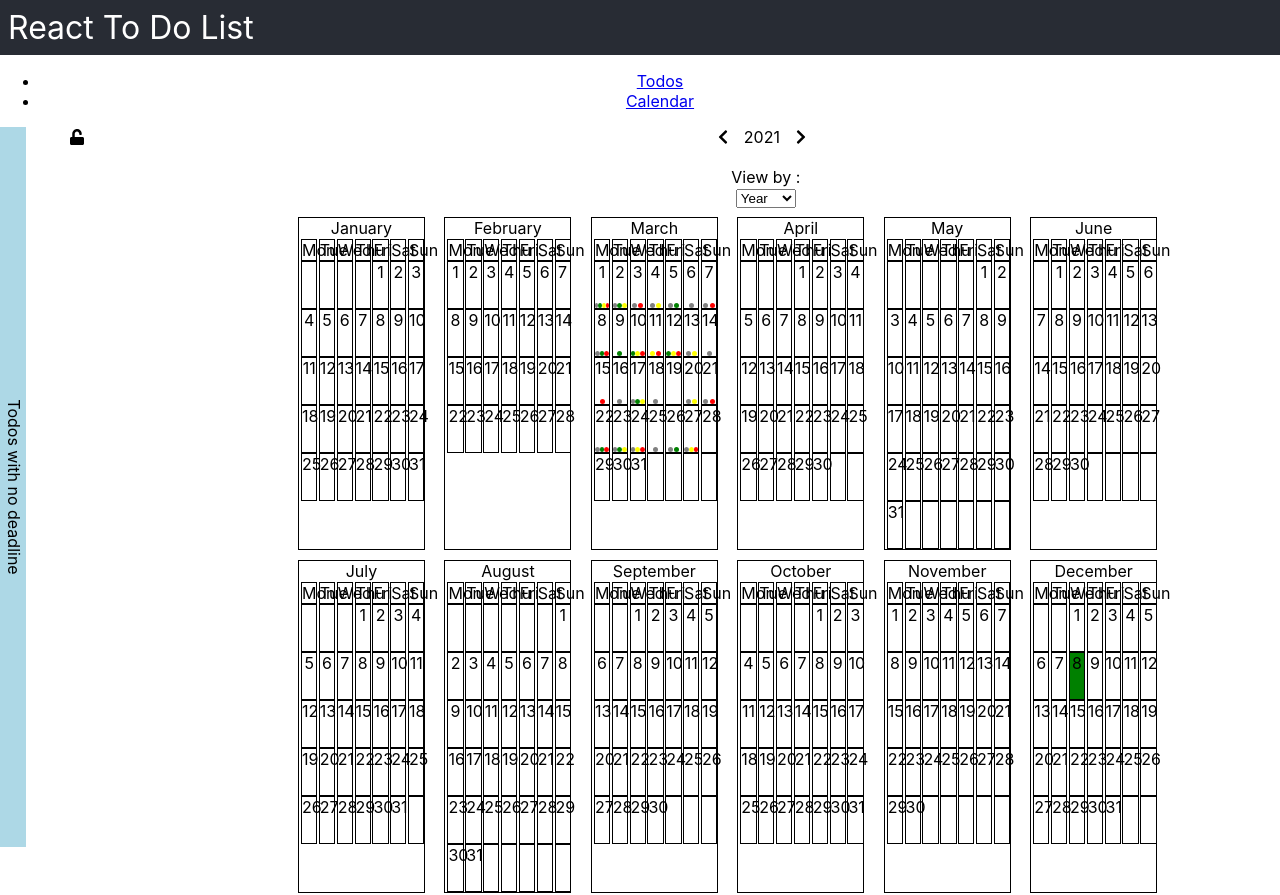
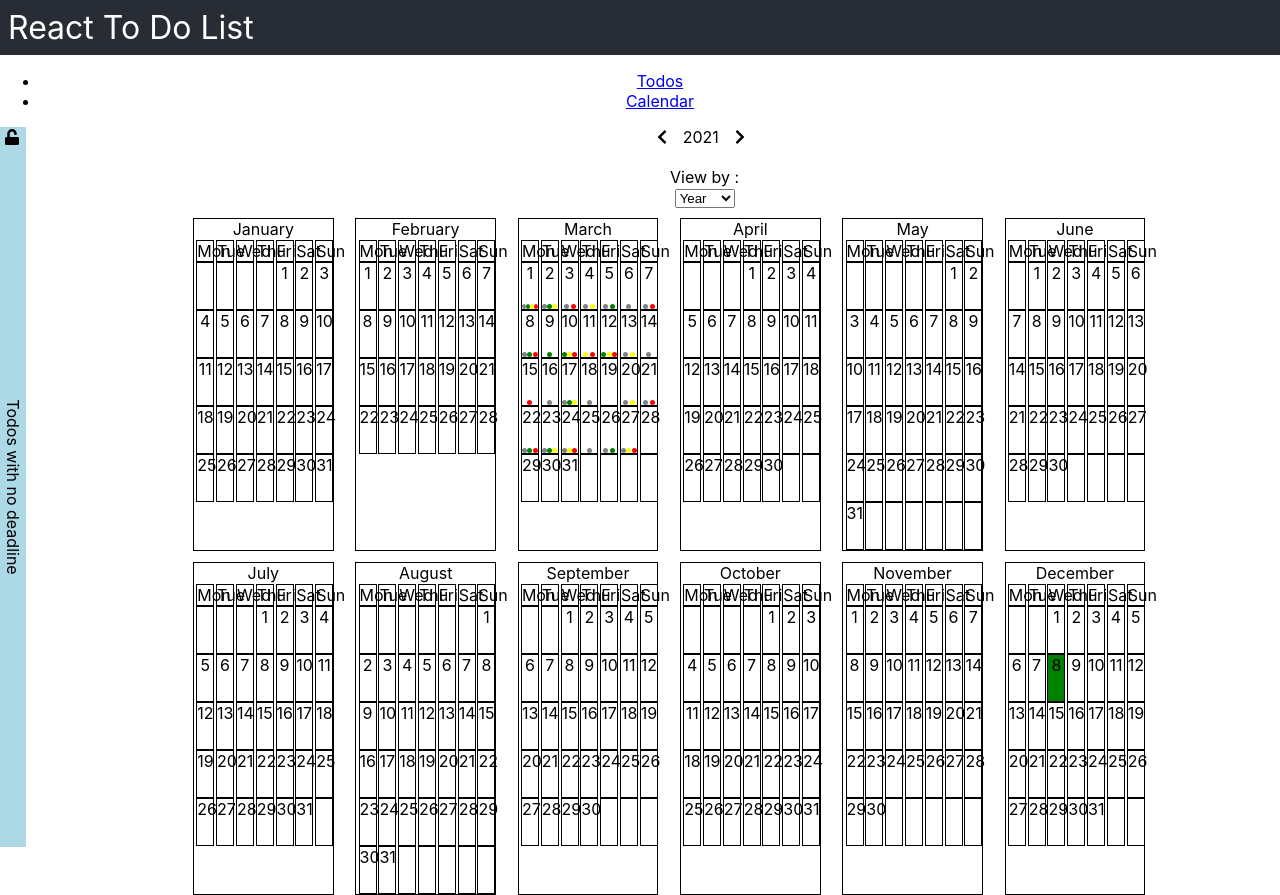
Before and after one commit to Skyrlon/react-todo-list, a React (Create React App) app: page /calendar in a window 1280 px wide. Built offline with nearby package versions, Linux system fonts and the light colour scheme.

Commit message:
Fix sidebar elements not taking full length

```diff
--- a/src/components/TodosNoDeadlineSidebar.jsx
+++ b/src/components/TodosNoDeadlineSidebar.jsx
@@ -2,22 +2,24 @@ import styled from "styled-components";
 import { useState } from "react";
 import { FontAwesomeIcon } from "@fortawesome/react-fontawesome";
 import { faLock, faUnlock } from "@fortawesome/free-solid-svg-icons";
-import { List, ListItem } from "@mui/material";
+import { List, ListItem, ListItemText } from "@mui/material";
 
 const StyledTodosNoDeadlineSidebar = styled.div`
   grid-area: sidebar;
   position: relative;
   display: flex;
   flex-direction: row;
-  & .lock {
-    position: absolute;
-    left: 40%;
+  width: 100%;
+
+  & ul {
+    width: 80%;
   }
 
   & .title {
+    position: relative;
     background-color: lightblue;
     display: flex;
-    width: 15%;
+    width: 20%;
     flex-direction: column;
     align-items: center;
     justify-content: center;
@@ -27,6 +29,11 @@ const StyledTodosNoDeadlineSidebar = styled.div`
       display: inline-block;
       transform: rotate(90deg);
     }
+  }
+  & .lock {
+    position: absolute;
+    top: 0%;
+    left: 20%;
   }
 `;
 
@@ -51,14 +58,6 @@ const TodosNoDeadlineSidebar = ({ todos, onDragStart }) => {
       onMouseEnter={() => setShowTodos(true)}
       onMouseLeave={() => setShowTodos(false)}
     >
-      <div className="lock">
-        {isLocked && (
-          <FontAwesomeIcon icon={faLock} onClick={() => setIsLocked(false)} />
-        )}
-        {!isLocked && (
-          <FontAwesomeIcon icon={faUnlock} onClick={() => setIsLocked(true)} />
-        )}
-      </div>
       {(showTodos || isLocked) && (
         <List>
           {todos.map(
@@ -71,7 +70,10 @@ const TodosNoDeadlineSidebar = ({ todos, onDragStart }) => {
                   draggable
                   onDragStart={() => onDragStart(todo.id)}
                 >
-                  {todo.title}
+                  <ListItemText
+                    sx={{ textAlign: "center" }}
+                    primary={todo.title}
+                  />
                 </StyledTodosNoDeadline>
               )
           )}
@@ -79,6 +81,17 @@ const TodosNoDeadlineSidebar = ({ todos, onDragStart }) => {
       )}
       <div className="title">
         <span>Todos with no deadline</span>
+        <div className="lock">
+          {isLocked && (
+            <FontAwesomeIcon icon={faLock} onClick={() => setIsLocked(false)} />
+          )}
+          {!isLocked && (
+            <FontAwesomeIcon
+              icon={faUnlock}
+              onClick={() => setIsLocked(true)}
+            />
+          )}
+        </div>
       </div>
     </StyledTodosNoDeadlineSidebar>
   );
--- a/src/pages/CalendarPage.jsx
+++ b/src/pages/CalendarPage.jsx
@@ -15,8 +15,7 @@ const StyledCalendarPage = styled.div`
     "sidebar input input" 5vh
     "sidebar view view" 5vh
     "sidebar calendar calendar" 40vh
-    "sidebar calendar calendar" 40vh;
-  grid-column-gap: 4rem;
+    "sidebar calendar calendar" 40vh / 10vw auto;
   & .view {
     grid-area: view;
     margin-left: 45%;
@@ -77,7 +76,8 @@ const CalendarPage = ({ todos, modifyTodos }) => {
     setCalendarFormat(newFormat);
     setCalendarDay(newDay);
     setCalendarMonth(newMonth);
-    setCalendarYear(newYear);setShowInputs(false)
+    setCalendarYear(newYear);
+    setShowInputs(false);
   };
 
   const handleDayInMonthClick = (date) => {
@@ -90,7 +90,8 @@ const CalendarPage = ({ todos, modifyTodos }) => {
       setShowTooltip((prev) => !prev);
     } else {
       setShowTooltip(true);
-    }setShowInputs(false)
+    }
+    setShowInputs(false);
   };
 
   const handleChangeDate = (newDate) => {
```
